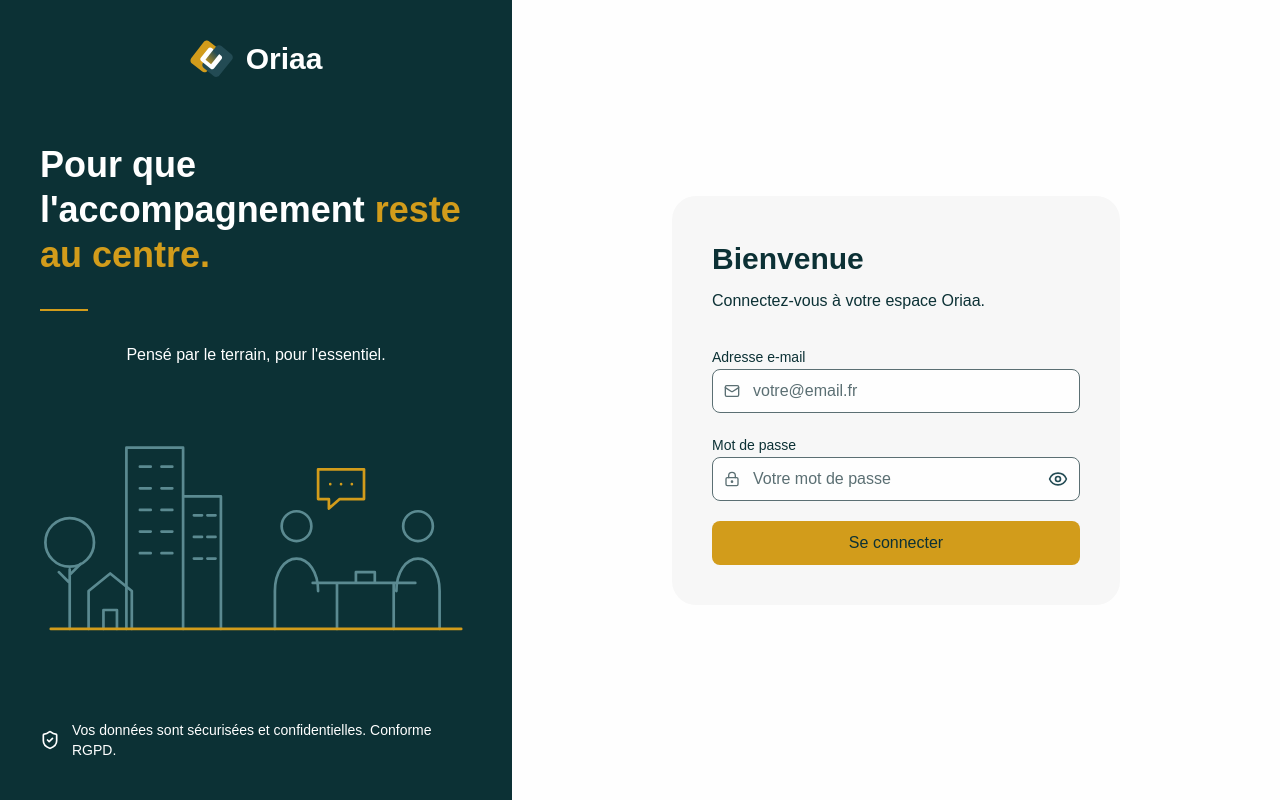
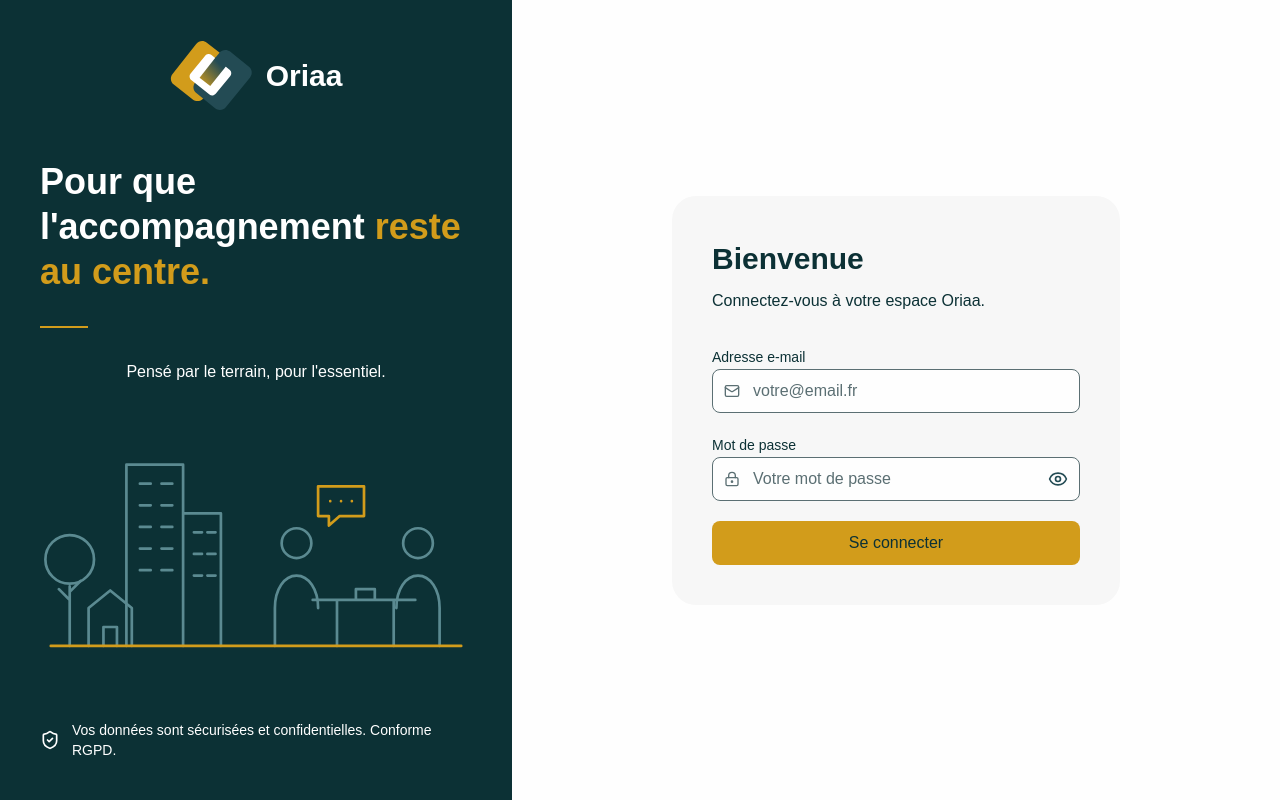
Before and after one commit to AlineCoatanoan/oriaa-microsaas, a React (Vite) app in the folder apps/front/: page /login in a window 1280 px wide. Built offline with nearby package versions, Linux system fonts and the light colour scheme; no server answers.

Commit message:
feat(front): logo more tall

```diff
--- a/apps/front/src/components/layout/AppHeader.tsx
+++ b/apps/front/src/components/layout/AppHeader.tsx
@@ -6,7 +6,7 @@ export function AppHeader() {
   return (
     <header className="flex h-16 items-center justify-between gap-4 bg-structure px-4 text-white md:sticky md:top-0 md:z-10">
       <Link to="/" className="flex shrink-0 items-center gap-2 md:w-60">
-        <img src={logo} alt="" width={36} height={31} />
+        <img src={logo} alt="" width={66} height={31} />
         <span className="font-title text-2xl font-semibold">Oriaa</span>
       </Link>
 
--- a/apps/front/src/features/auth/LoginPage.tsx
+++ b/apps/front/src/features/auth/LoginPage.tsx
@@ -19,7 +19,7 @@ export function LoginPage() {
 
       <aside className="hidden w-2/5 max-w-lg flex-col justify-between bg-structure p-10 text-white lg:flex">
         <div className="flex items-center justify-center gap-3">
-          <img src={logo} alt="" width={44} height={38} />
+          <img src={logo} alt="" width={84} height={38} />
           <span className="font-title text-3xl font-semibold">Oriaa</span>
         </div>
 
```
